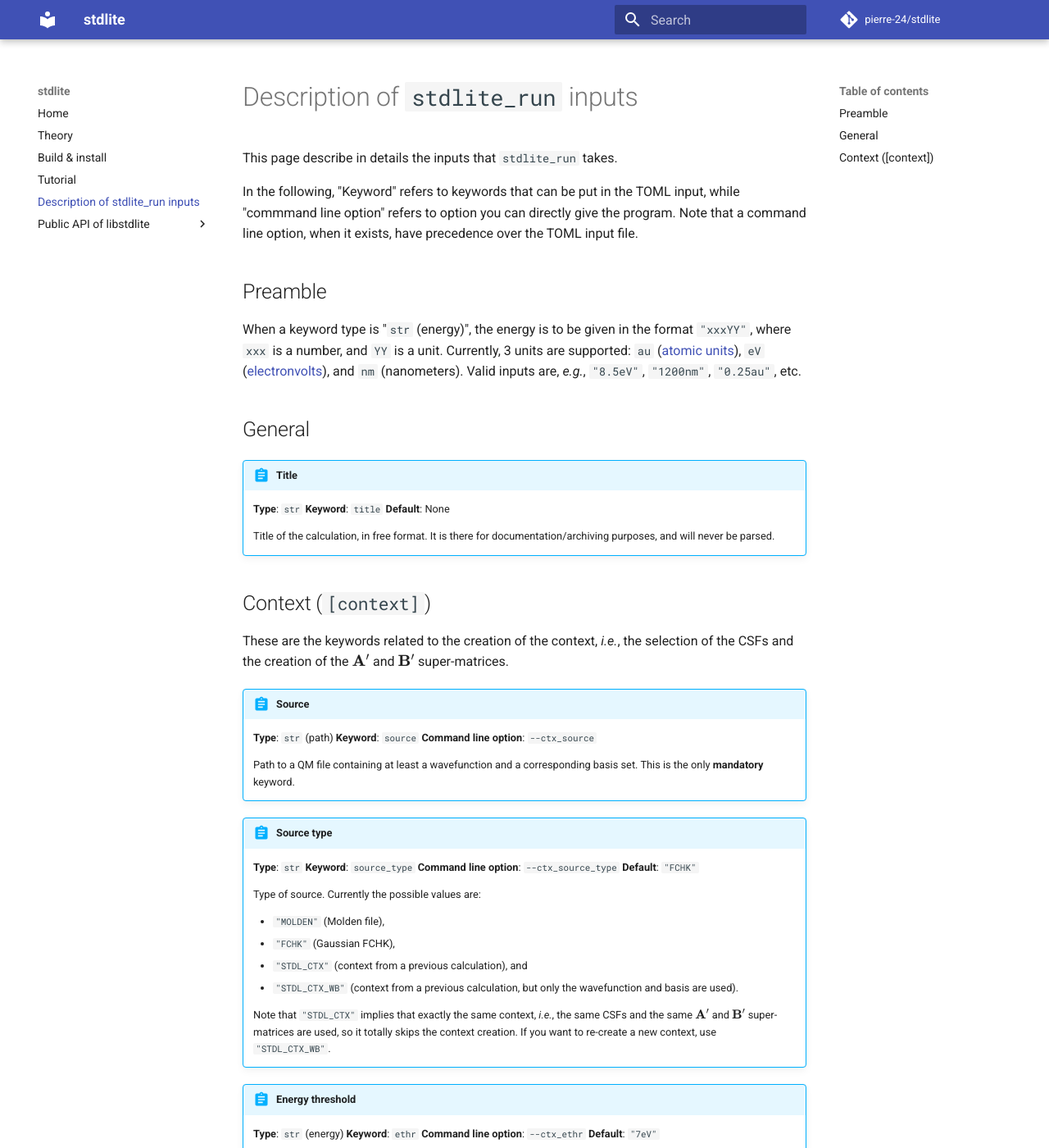
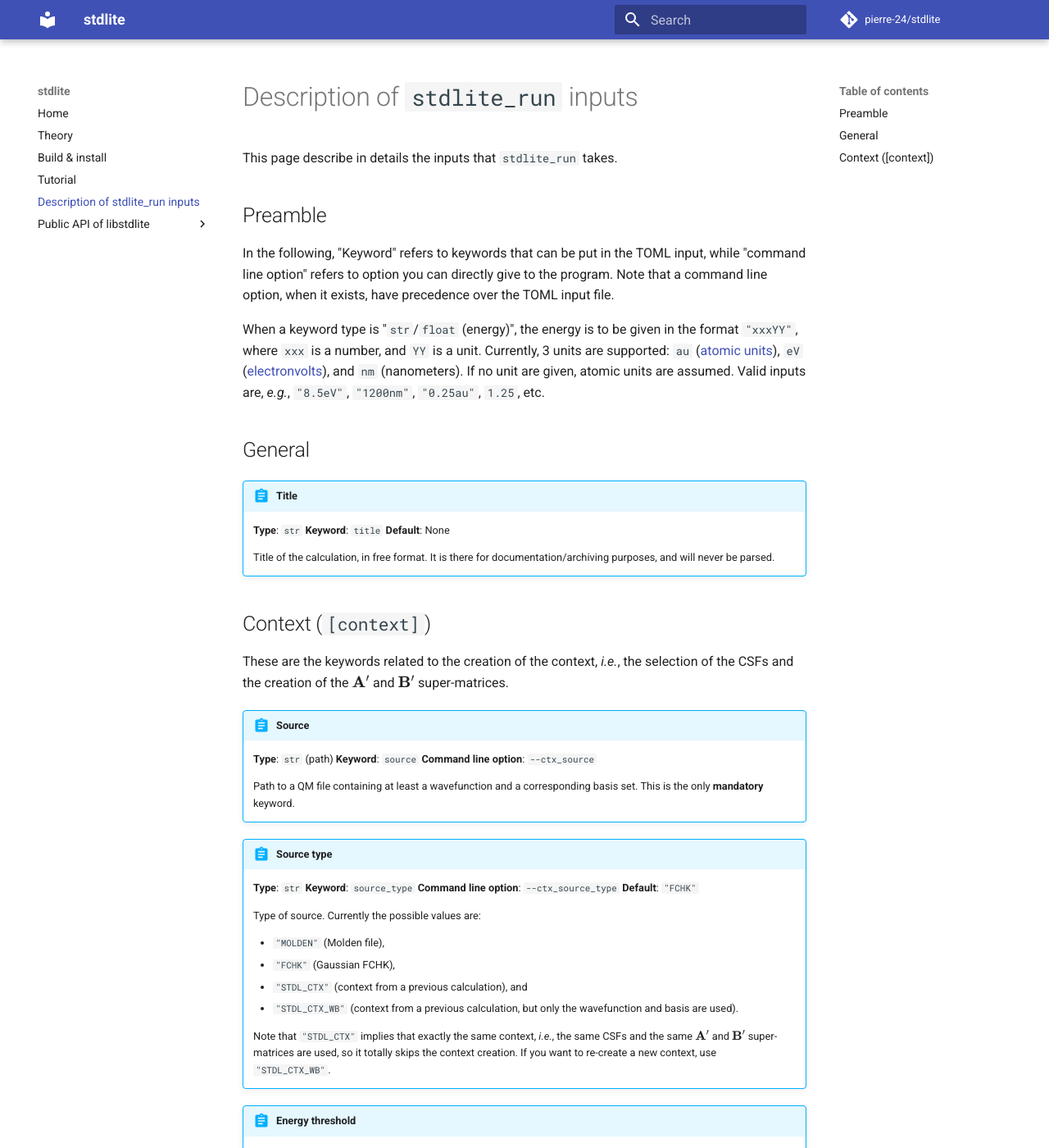
Before and after one commit to pierre-24/stdlite, an MkDocs documentation site: the page built from docs/app.md, in a window 1280 px wide and 1400 px high. Shown: the whole window at 82% size. Built offline with MkDocs 1.6.1 and Material for MkDocs 9.7.7, drawn with Linux system fonts in a browser that asks for light colours; comment, search, counter and statistics services are not loaded.

Commit message:
energies

```diff
--- a/docs/app.md
+++ b/docs/app.md
@@ -2,14 +2,15 @@
 
 This page describe in details the inputs that `stdlite_run` takes.
 
-In the following, "Keyword" refers to keywords that can be put in the TOML input, while "commmand line option" refers to option you can directly give the program.
+## Preamble
+
+In the following, "Keyword" refers to keywords that can be put in the TOML input, while "command line option" refers to option you can directly give to the program.
 Note that a command line option, when it exists, have precedence over the TOML input file.
 
-## Preamble
-
-When a keyword type is "`str` (energy)", the energy is to be given in the format `"xxxYY"`, where `xxx` is a number, and `YY` is a unit.
+When a keyword type is "`str`/`float` (energy)", the energy is to be given in the format `"xxxYY"`, where `xxx` is a number, and `YY` is a unit.
 Currently, 3 units are supported: `au` ([atomic units](https://en.wikipedia.org/wiki/Atomic_units)), `eV` ([electronvolts](https://en.wikipedia.org/wiki/Electronvolt)), and `nm` (nanometers).
-Valid inputs are, *e.g.*, `"8.5eV"`, `"1200nm"`, `"0.25au"`, etc.
+If no unit are given, atomic units are assumed.
+Valid inputs are, *e.g.*, `"8.5eV"`, `"1200nm"`, `"0.25au"`, `1.25`, etc.
 
 ## General
 
@@ -54,7 +55,7 @@ These are the keywords related to the creation of the context, *i.e.*, the selec
 
 !!! abstract "Energy threshold"
 
-    **Type**: `str` (energy)
+    **Type**: `str`/`float` (energy)
     **Keyword**: `ethr`
     **Command line option**: `--ctx_ethr`
     **Default**: `"7eV"`
@@ -63,7 +64,7 @@ These are the keywords related to the creation of the context, *i.e.*, the selec
 
 !!! abstract "Perturbation energy threshold"
 
-    **Type**: `str` (energy)
+    **Type**: `str`/`float` (energy)
     **Keyword**: `e2thr`
     **Command line option**: `--ctx_e2thr`
     **Default**: `"1e-4au"`
```
Also changed, not shown: 3 other files.
